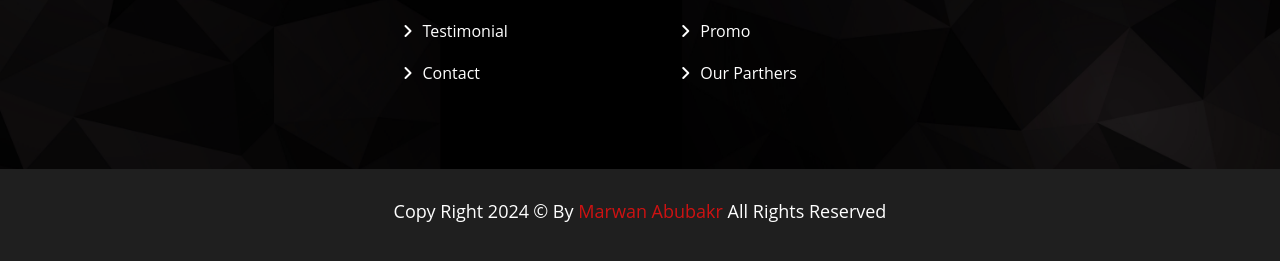
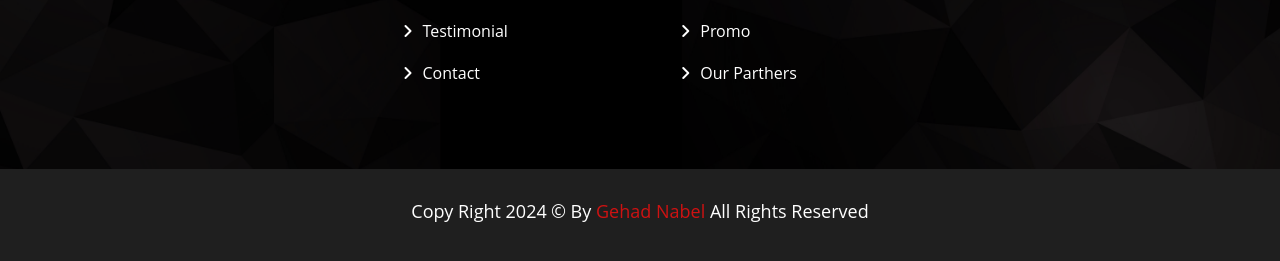
Before and after one commit to GehadNabel24/Restaurant, a plain HTML site: page index.html in a window 1280 px wide. Shown: the part 7033-7294 px from the top of the page. Drawn offline with Linux system fonts and the light colour scheme.

Commit message:
Update index.html

```diff
--- a/index.html
+++ b/index.html
@@ -412,7 +412,7 @@
       </div>
       <div class="title">
         <div id="year">Copy Right</div>
-        <div>© By <span>Marwan Abubakr</span> All Rights Reserved</div>
+        <div>© By <span>Gehad Nabel</span> All Rights Reserved</div>
       </div>
     </div>
     <!-------- End Footer -------->
```
